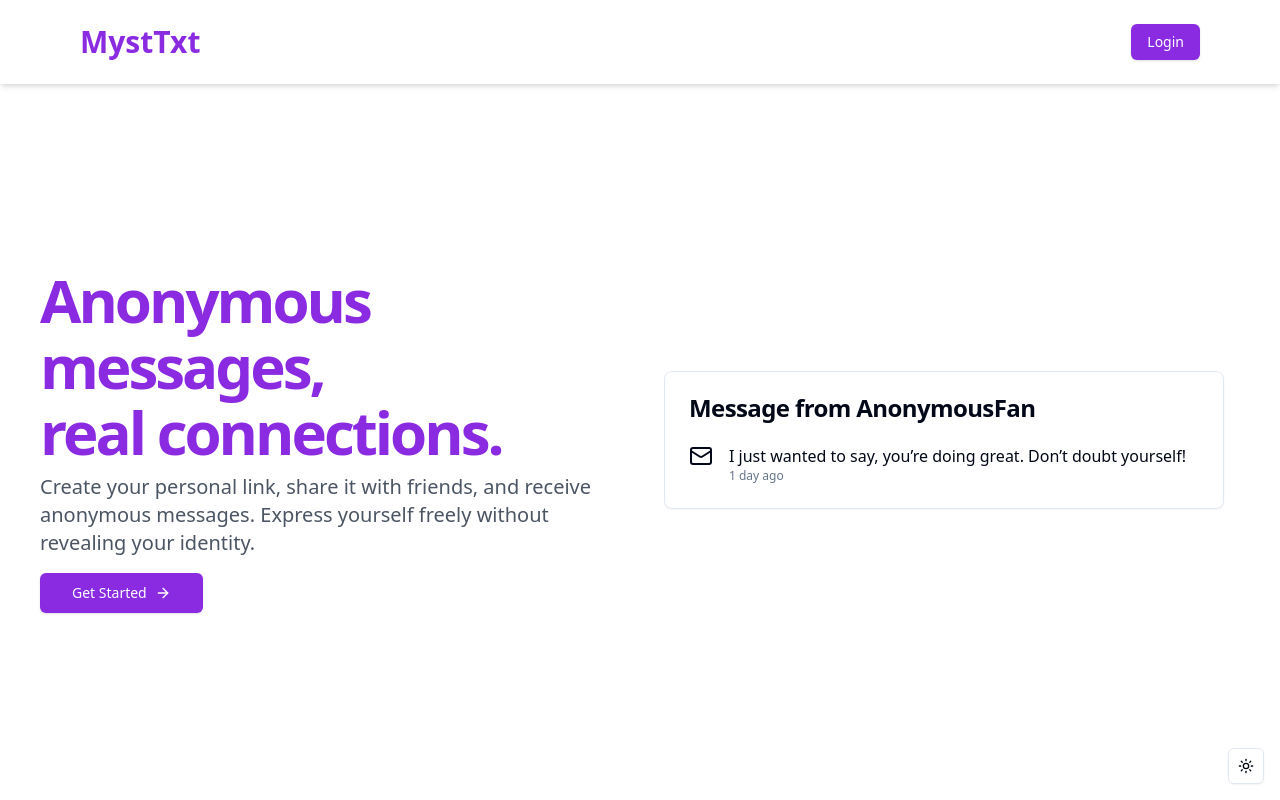
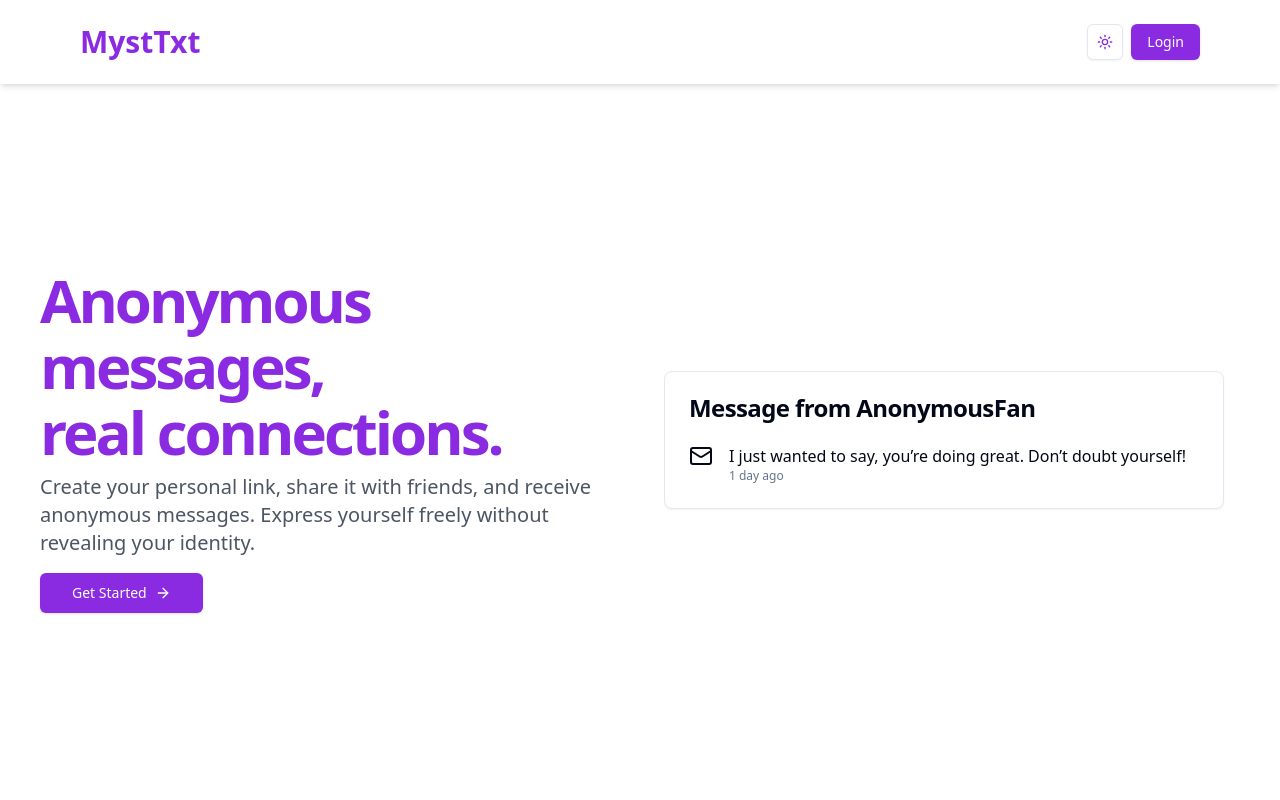
Before and after one commit to RCOM363/myst_txt, a Next.js app: page / in a window 1280 px wide. Built offline with nearby package versions, Linux system fonts and the light colour scheme; no server answers.

Commit message:
refactor: add theme toggle in navbar

```diff
--- a/src/app/layout.tsx
+++ b/src/app/layout.tsx
@@ -40,9 +40,6 @@ export default function RootLayout({
           >
             {children}
             <Toaster richColors />
-            <div className="fixed right-4 bottom-4">
-              <ModeToggle />
-            </div>
           </ThemeProvider>
         </body>
       </AuthProvider>
--- a/src/components/Navbar.tsx
+++ b/src/components/Navbar.tsx
@@ -6,6 +6,7 @@ import { useSession, signOut } from "next-auth/react";
 import { User } from "next-auth";
 import { Button } from "./ui/button";
 import { LogOut } from "lucide-react";
+import { ModeToggle } from "./Toggle";
 
 function Navbar() {
   const { data: session } = useSession();
@@ -16,11 +17,14 @@ function Navbar() {
         <Link href="/" className="text-3xl font-bold md:mb-0">
           MystTxt
         </Link>
-        {session ? (
-          <>
+        {session && (
           <span className="hidden md:block lg:block text-xl font-bold mr-4">
             Welcome, {user?.username || user?.email}
           </span>
+        )}
+        <div className="flex items-center gap-2">
+          <ModeToggle />
+          {session ? (
             <Button
               onClick={() => signOut()}
               className="bg-[#8a2be2] hover:bg-[#7424c9] md:w-auto text-white"
@@ -28,7 +32,6 @@ function Navbar() {
               <LogOut />
               Logout
             </Button>
-          </>
           ) : (
             <Link href="/sign-in">
               <Button className="w-full bg-[#8a2be2] hover:bg-[#7424c9] md:w-auto text-white">
@@ -37,6 +40,7 @@ function Navbar() {
             </Link>
           )}
         </div>
+      </div>
     </nav>
   );
 }
```
Lines whose indentation alone changed are shown as unchanged.
